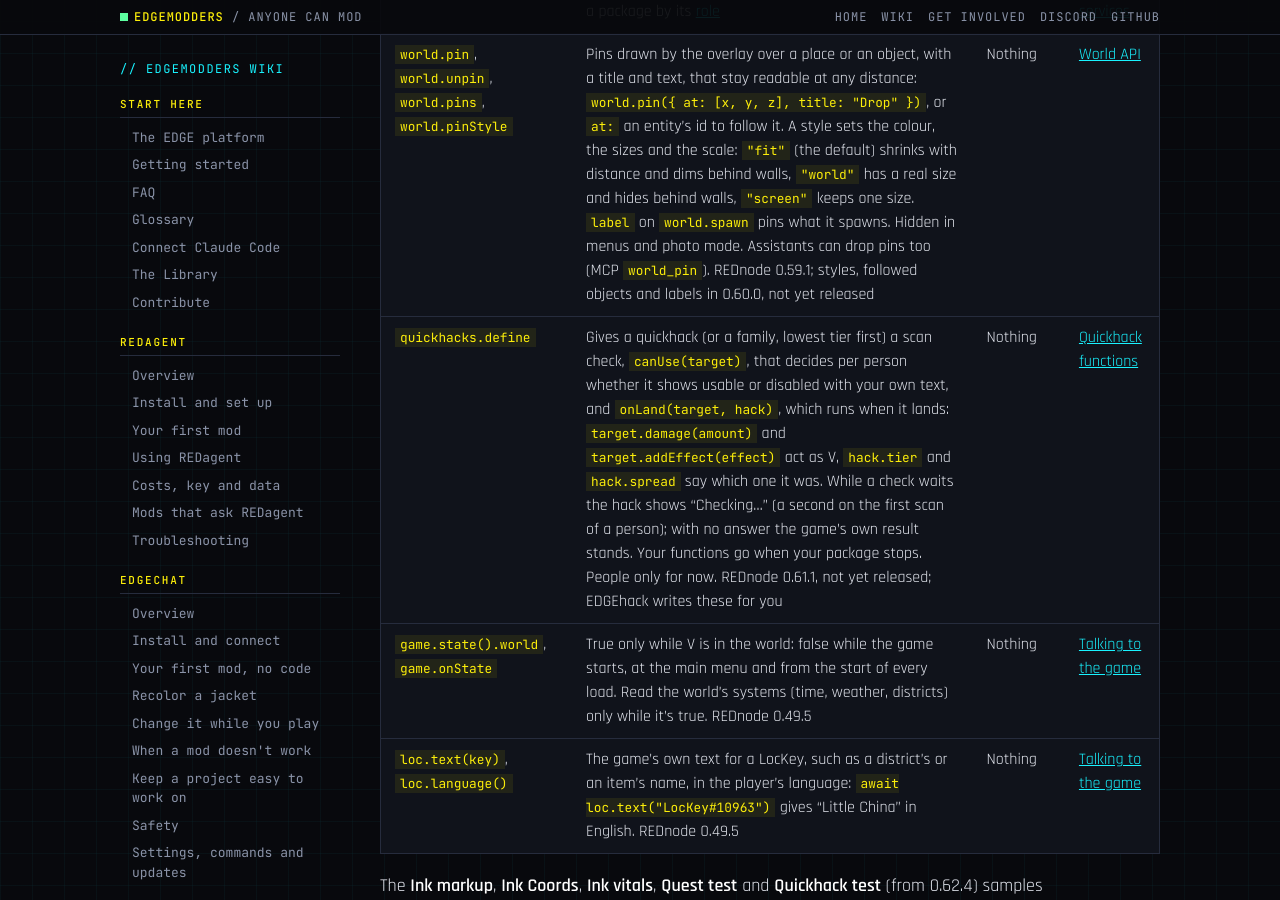
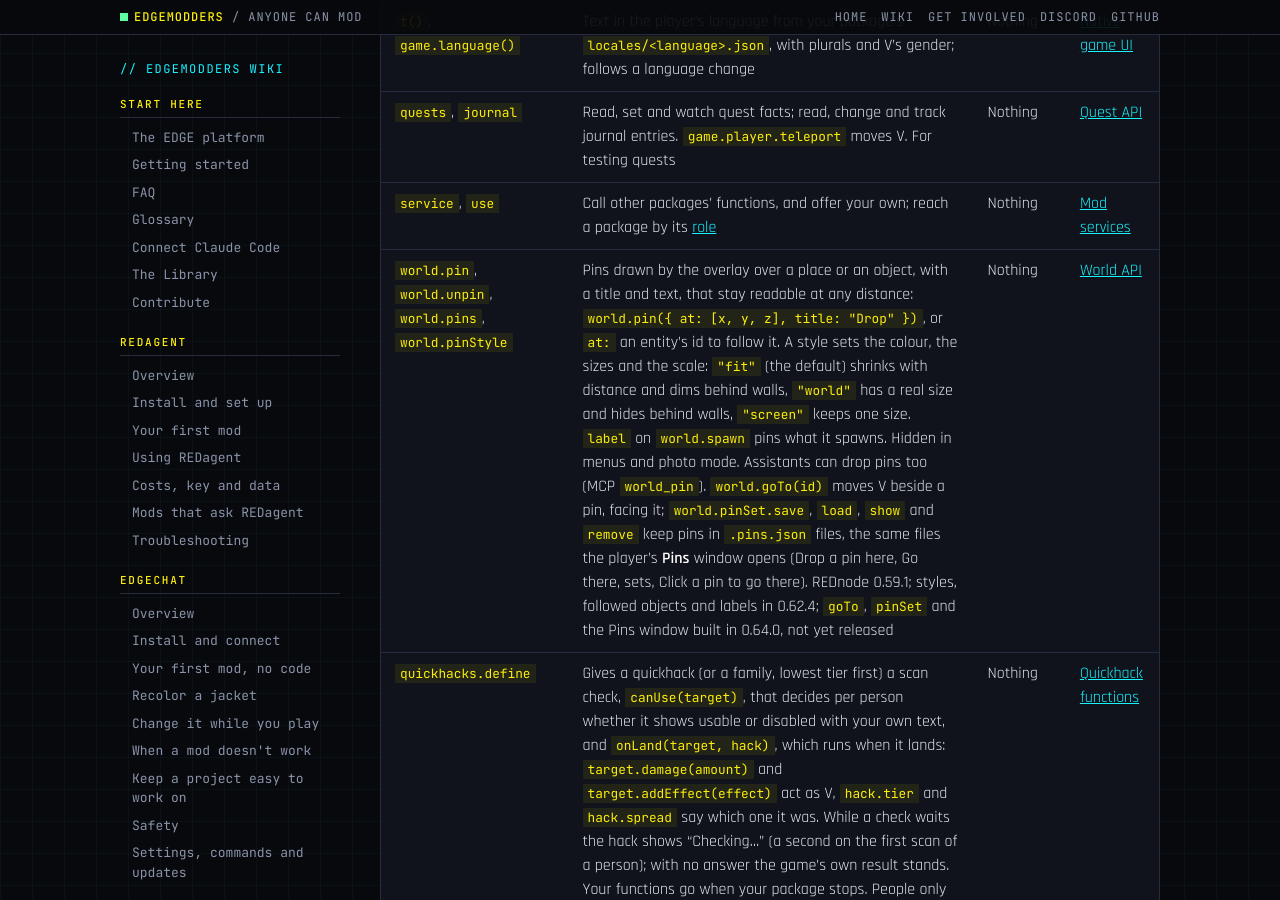
Before and after one commit to Edgemodders/EDGEweb, a Jekyll site: the page built from docs/wiki/rednode/game-api.md, in a window 1280 px wide and 900 px high, scrolled down 11435 px. Built offline with Jekyll 4.4.1, drawn with Linux system fonts in a browser that asks for light colours; some of the changed text lies outside the part shown.

Commit message:
Wiki: REDnode's Pins window, world.goTo and world.pinSet, and the launcher's filter (0.64.0, not yet released)
Co-Authored-By: Claude Opus 5.5 <noreply@anthropic.com>

```diff
--- a/docs/wiki/rednode/game-api.md
+++ b/docs/wiki/rednode/game-api.md
@@ -24,7 +24,7 @@ Everything here works the same in a Node mod and in an overlay app. Every call i
 | `ink` | The game's own UI: panels on the HUD from code or [ink markup](ink-markup.html), and reading the game's UI | Codeware | Passed in game. Experimental |
 | `t` | Text in the player's language | Nothing | Passed in game |
 | `quests`, `journal` | Quest facts and journal entries | Nothing | Passed in game |
-| `world.pin` | Labelled pins over places and objects in the world, seen from a distance | Nothing | Passed in game. REDnode 0.59.1 (styles and pins on objects: 0.62.4) |
+| `world.pin` | Labelled pins over places and objects in the world, seen from a distance | Nothing | Passed in game. REDnode 0.59.1 (styles and pins on objects: 0.62.4; `world.goTo`, `world.pinSet` and the Pins window: built in 0.64.0, not yet released) |
 | `quickhacks` | A quickhack's own logic: a scan check per person, and a function when it lands | Nothing | Passed in game. REDnode 0.62.4 |
 
 ## The game helper
@@ -298,7 +298,7 @@ Newer parts of the `rednode` package, each tested in game. They have their own p
 | `t()`, `game.language()` | Text in the player's language from your package's `locales/<language>.json`, with plurals and V's gender; follows a language change | Nothing | [Native game UI](https://edgemodders.github.io/REDnode/ink.html) |
 | `quests`, `journal` | Read, set and watch quest facts; read, change and track journal entries. `game.player.teleport` moves V. For testing quests | Nothing | [Quest API](https://edgemodders.github.io/REDnode/quests.html) |
 | `service`, `use` | Call other packages' functions, and offer your own; reach a package by its [role](making-mods.html#roles) | Nothing | [Mod services](making-mods.html#mod-services) |
-| `world.pin`, `world.unpin`, `world.pins`, `world.pinStyle` | Pins drawn by the overlay over a place or an object, with a title and text, that stay readable at any distance: `world.pin({ at: [x, y, z], title: "Drop" })`, or `at:` an entity's id to follow it. A style sets the colour, the sizes and the scale: `"fit"` (the default) shrinks with distance and dims behind walls, `"world"` has a real size and hides behind walls, `"screen"` keeps one size. `label` on `world.spawn` pins what it spawns. Hidden in menus and photo mode. Assistants can drop pins too (MCP `world_pin`). REDnode 0.59.1; styles, followed objects and labels in 0.60.0, not yet released | Nothing | [World API](https://edgemodders.github.io/REDnode/world.html) |
+| `world.pin`, `world.unpin`, `world.pins`, `world.pinStyle` | Pins drawn by the overlay over a place or an object, with a title and text, that stay readable at any distance: `world.pin({ at: [x, y, z], title: "Drop" })`, or `at:` an entity's id to follow it. A style sets the colour, the sizes and the scale: `"fit"` (the default) shrinks with distance and dims behind walls, `"world"` has a real size and hides behind walls, `"screen"` keeps one size. `label` on `world.spawn` pins what it spawns. Hidden in menus and photo mode. Assistants can drop pins too (MCP `world_pin`). `world.goTo(id)` moves V beside a pin, facing it; `world.pinSet.save`, `load`, `show` and `remove` keep pins in `.pins.json` files, the same files the player's **Pins** window opens (Drop a pin here, Go there, sets, Click a pin to go there). REDnode 0.59.1; styles, followed objects and labels in 0.62.4; `goTo`, `pinSet` and the Pins window built in 0.64.0, not yet released | Nothing | [World API](https://edgemodders.github.io/REDnode/world.html) |
 | `quickhacks.define` | Gives a quickhack (or a family, lowest tier first) a scan check, `canUse(target)`, that decides per person whether it shows usable or disabled with your own text, and `onLand(target, hack)`, which runs when it lands: `target.damage(amount)` and `target.addEffect(effect)` act as V, `hack.tier` and `hack.spread` say which one it was. While a check waits the hack shows "Checking..." (a second on the first scan of a person); with no answer the game's own result stands. Your functions go when your package stops. People only for now. REDnode 0.61.1, not yet released; EDGEhack writes these for you | Nothing | [Quickhack functions](https://edgemodders.github.io/REDnode/quickhacks.html) |
 | `game.state().world`, `game.onState` | True only while V is in the world: false while the game starts, at the main menu and from the start of every load. Read the world's systems (time, weather, districts) only while it's true. REDnode 0.49.5 | Nothing | [Talking to the game](https://edgemodders.github.io/REDnode/overlay-apps.html#talking-to-the-game) |
 | `loc.text(key)`, `loc.language()` | The game's own text for a LocKey, such as a district's or an item's name, in the player's language: `await loc.text("LocKey#10963")` gives "Little China" in English. REDnode 0.49.5 | Nothing | [Talking to the game](https://edgemodders.github.io/REDnode/overlay-apps.html#talking-to-the-game) |
```
Also changed, not shown: docs/wiki/rednode/overlay.md (+1 -1 lines).
